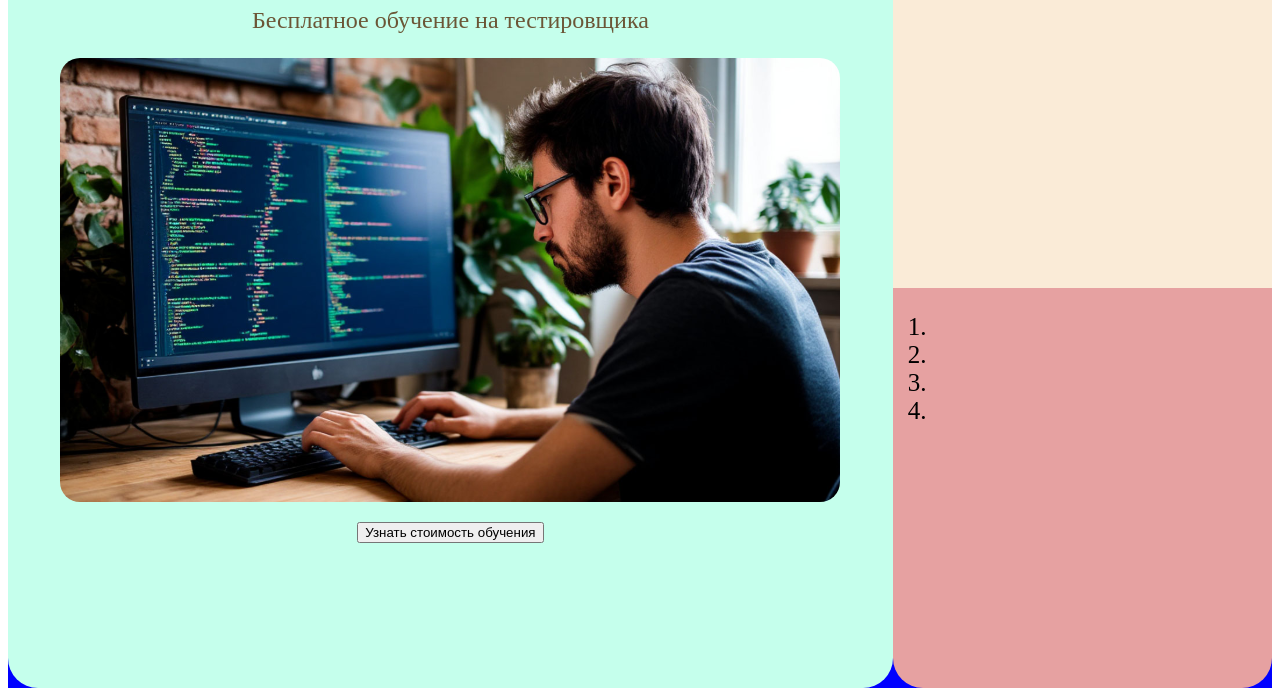
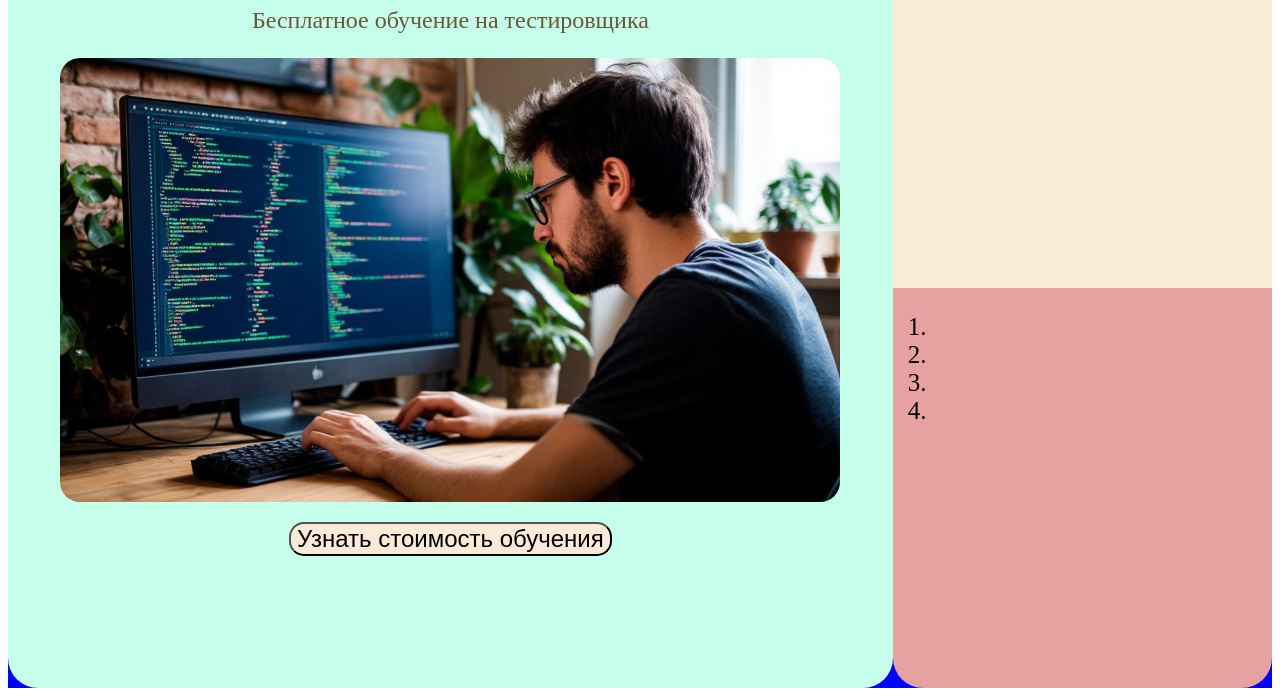
Before and after one commit to alexivanovskiy/my-first-project, a plain HTML site: page index.html in a window 1280 px wide. Shown: the part 120-816 px from the top of the page. Drawn offline with Linux system fonts and the light colour scheme.

Commit message:
add button styles

```diff
--- a/static/style.css
+++ b/static/style.css
@@ -32,8 +32,16 @@
 }
 
 .btn {
+    font-size: 24px;
+    border-radius: 15px;
+    background-color: antiquewhite;
+}
 
+.btn:hover {
+    background-color: aquamarine;
 }
+
+
 
 .right {
     display: flex;
```
